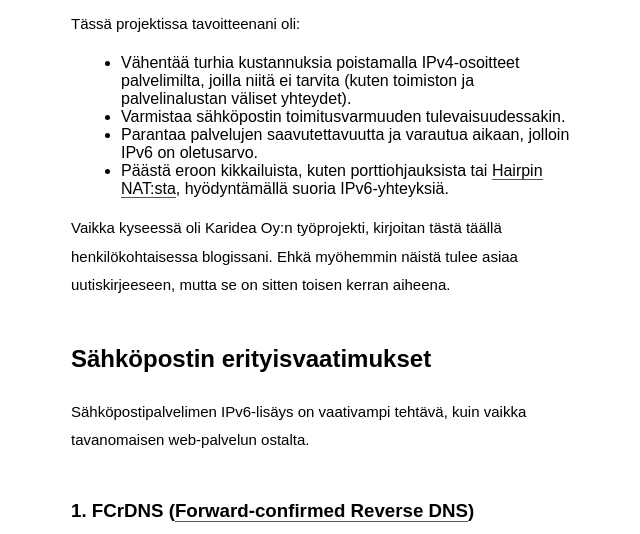
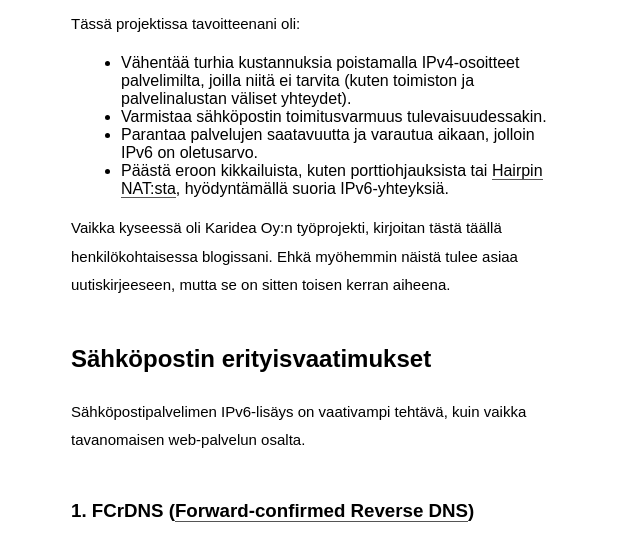
Before and after one commit to klaalo/klaalo.github.io, a Jekyll site: the page built from _posts/2026-07-31-ipv6-tuen-lisaaminen-palveluille.md, in a window 1280 px wide and 900 px high, scrolled down 1436 px. Shown: the part 152-686 px from the top of the window, without its empty margins (319-959 px from the left). Built offline with Jekyll 4.4.1, drawn with Linux system fonts in a browser that asks for light colours; some web fonts are replaced.

Commit message:
Correct typos and enhance text clarity
Fixed minor typos and improved clarity in the text.

```diff
--- a/_posts/2026-07-31-ipv6-tuen-lisaaminen-palveluille.md
+++ b/_posts/2026-07-31-ipv6-tuen-lisaaminen-palveluille.md
@@ -32,8 +32,8 @@ Nykyään suuret sähköpostipalvelut (Gmail, Yahoo, Outlook) tukevat molempia p
 
 Tässä projektissa tavoitteenani oli:
 - Vähentää turhia kustannuksia poistamalla IPv4-osoitteet palvelimilta, joilla niitä ei tarvita (kuten toimiston ja palvelinalustan väliset yhteydet).
-- Varmistaa sähköpostin toimitusvarmuuden tulevaisuudessakin.
-- Parantaa palvelujen saavutettavuutta ja varautua aikaan, jolloin IPv6 on oletusarvo.
+- Varmistaa sähköpostin toimitusvarmuus tulevaisuudessakin.
+- Parantaa palvelujen saatavuutta ja varautua aikaan, jolloin IPv6 on oletusarvo.
 - Päästä eroon kikkailuista, kuten porttiohjauksista tai [Hairpin NAT:sta](https://help.ui.com/hc/en-us/articles/30202160464023-Hairpin-NAT-in-UniFi), hyödyntämällä suoria IPv6-yhteyksiä.
 
 Vaikka kyseessä oli Karidea Oy:n työprojekti, kirjoitan tästä täällä henkilökohtaisessa blogissani. Ehkä myöhemmin näistä tulee asiaa uutiskirjeeseen, mutta se on sitten toisen kerran aiheena.
@@ -41,7 +41,7 @@ Vaikka kyseessä oli Karidea Oy:n työprojekti, kirjoitan tästä täällä henk
 
 ## Sähköpostin erityisvaatimukset
 
-Sähköpostipalvelimen IPv6-lisäys on vaativampi tehtävä, kuin vaikka tavanomaisen web-palvelun ostalta.
+Sähköpostipalvelimen IPv6-lisäys on vaativampi tehtävä, kuin vaikka tavanomaisen web-palvelun osalta.
 
 ### 1. FCrDNS ([Forward-confirmed Reverse DNS](https://en.wikipedia.org/wiki/Forward-confirmed_reverse_DNS))
 
```
